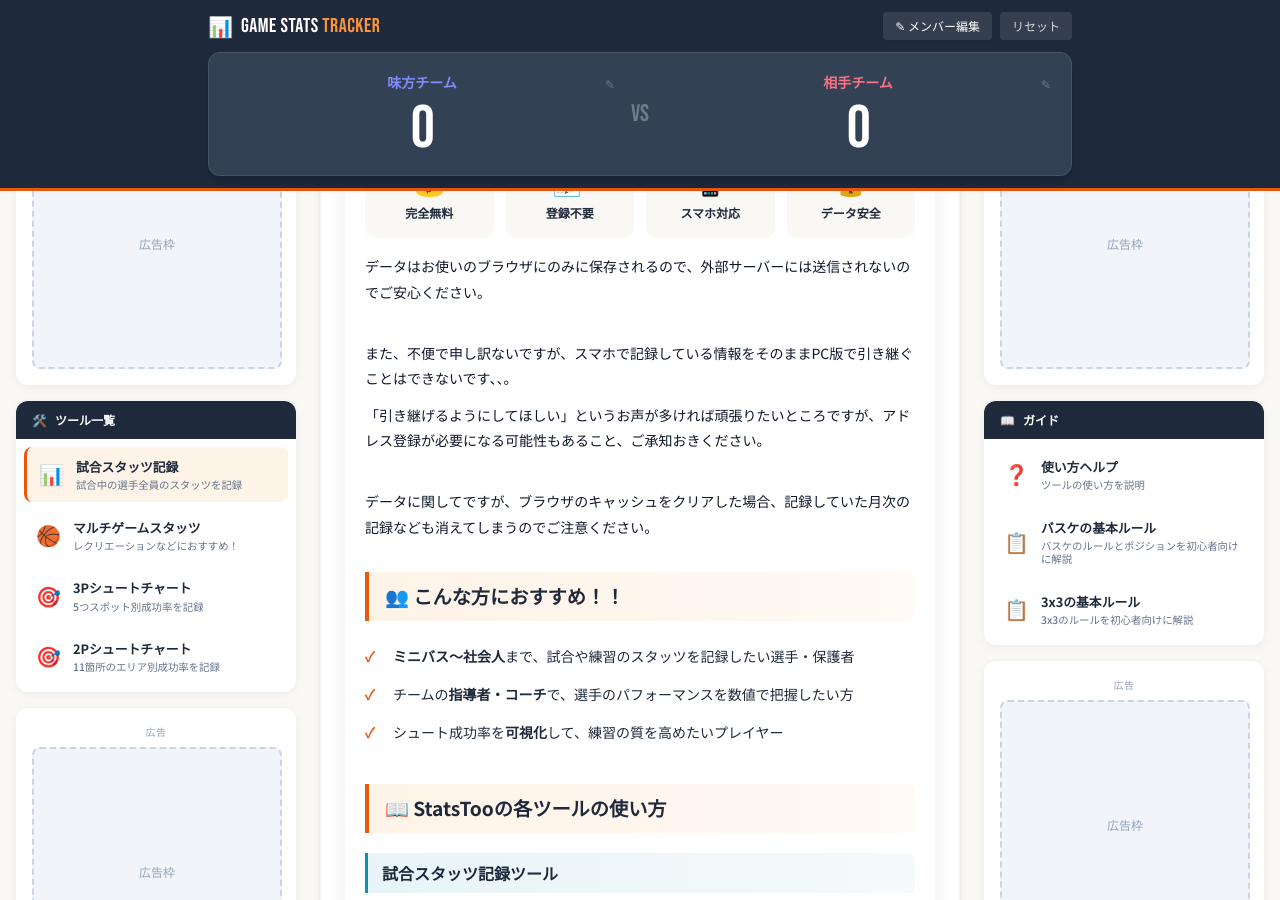
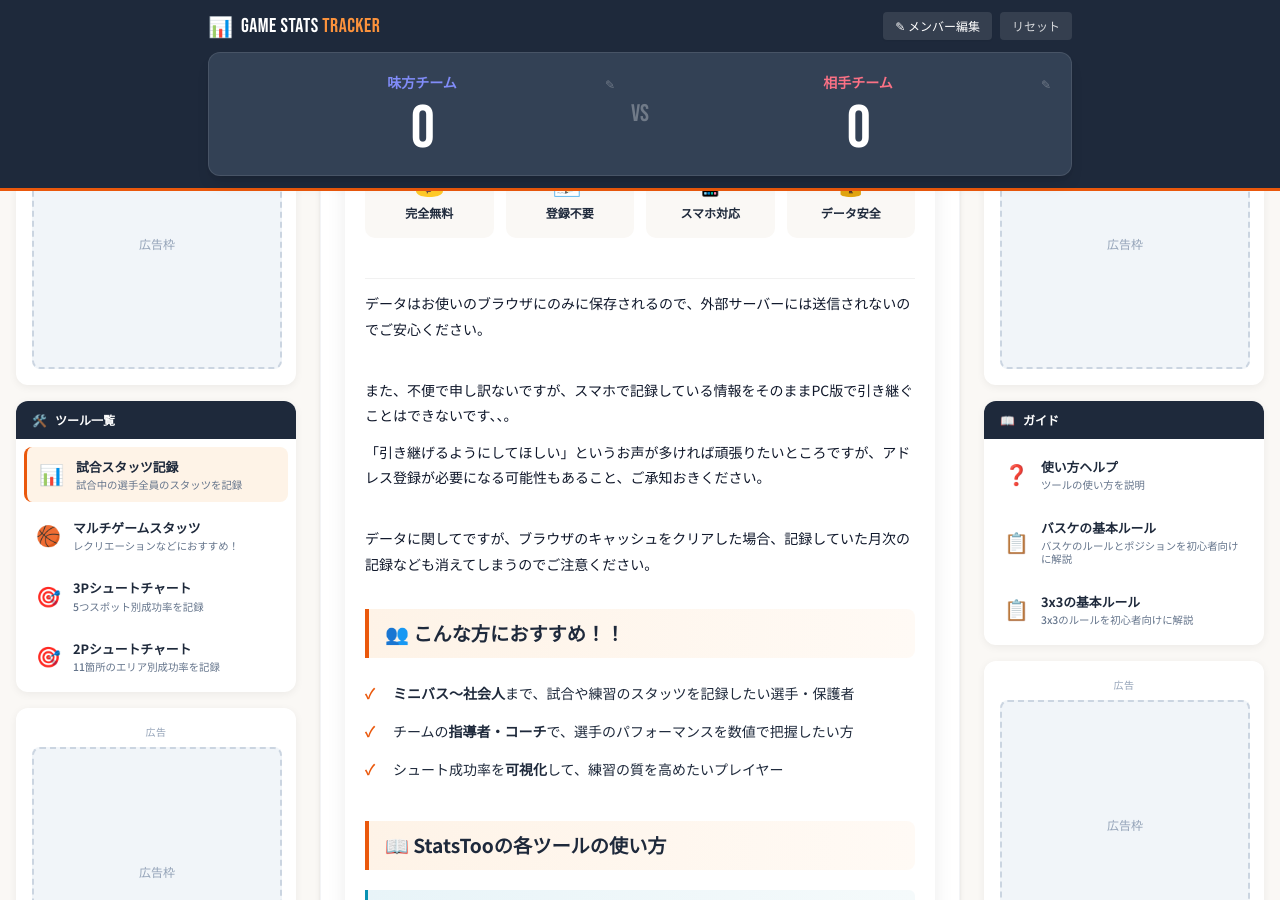
Before and after one commit to BSK-Ryo/statstoo, a Jekyll site: the page built from index.html, in a window 1280 px wide and 900 px high, scrolled down 4539 px. Built offline with Jekyll 4.4.1, drawn with Linux system fonts in a browser that asks for light colours; nearby versions of some CDN libraries.

Commit message:
微調整

```diff
--- a/index.html
+++ b/index.html
@@ -784,10 +784,12 @@ Google AdSense 設定手順
                                 <div class="feature-card-text">データ安全</div>
                             </div>
                         </div>
+                    <p class="article-lead">
                         <p>データはお使いのブラウザにのみに保存されるので、外部サーバーには送信されないのでご安心ください。</p><br>
                         <p>また、不便で申し訳ないですが、スマホで記録している情報をそのままPC版で引き継ぐことはできないです、、。</p>
                         <p>「引き継げるようにしてほしい」というお声が多ければ頑張りたいところですが、アドレス登録が必要になる可能性もあること、ご承知おきください。</p><br>
                         <p>データに関してですが、ブラウザのキャッシュをクリアした場合、記録していた月次の記録なども消えてしまうのでご注意ください。</p>
+                    </p>
                     </section>
 
                     <section class="article-block">
```
